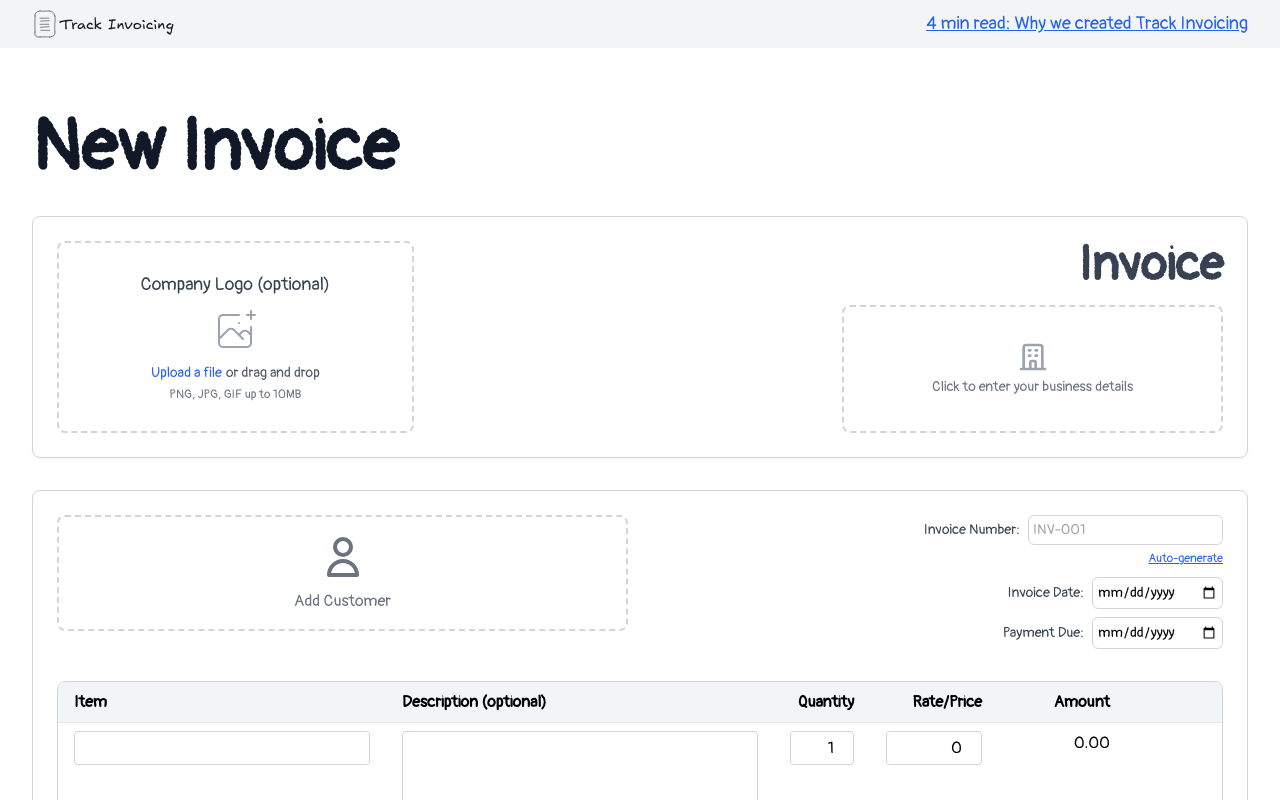
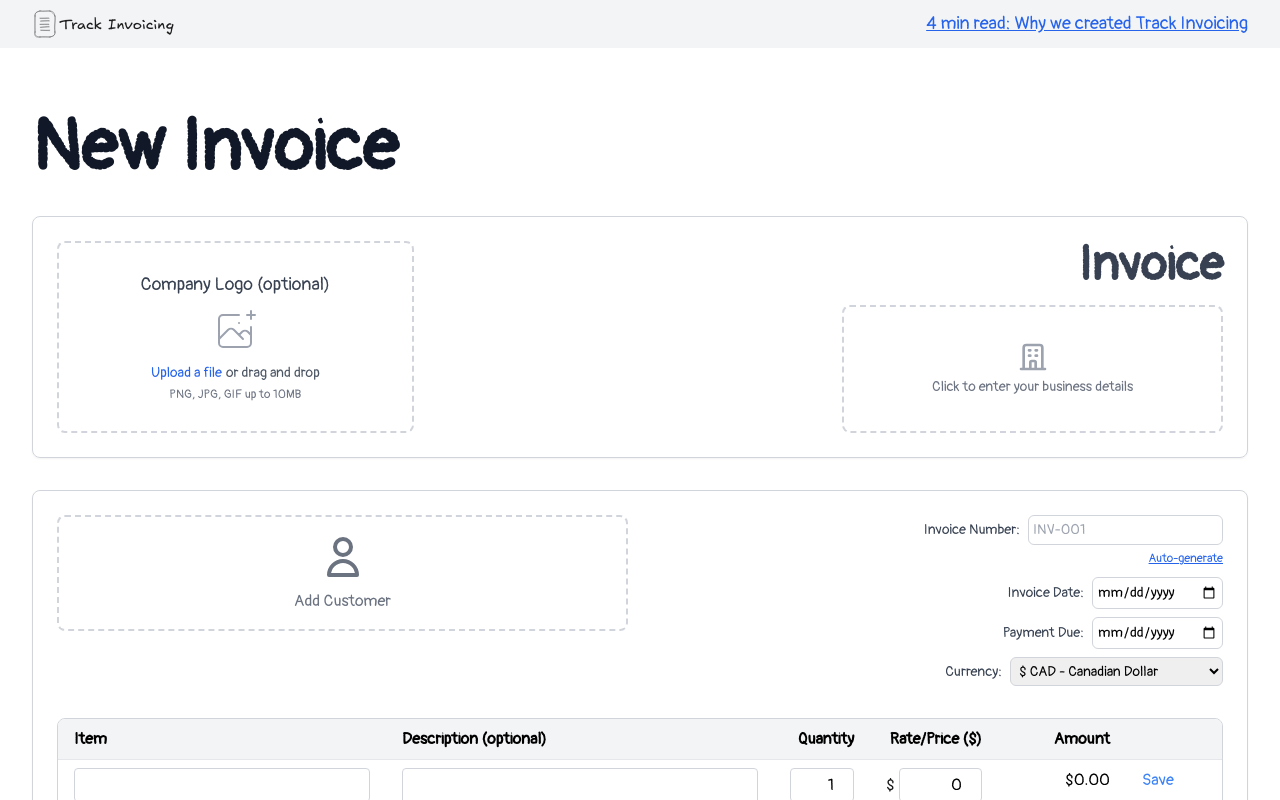
Before and after one commit to zhaomi21/invoicing-app, a Next.js app: page /create-invoice in a window 1280 px wide. Shown: the top 800 px of the page. Built offline with nearby package versions, Linux system fonts and the light colour scheme.

Commit message:
more changes

```diff
--- a/app/create-invoice/page.tsx
+++ b/app/create-invoice/page.tsx
@@ -1,5 +1,5 @@
 'use client';
-import { useState, useRef, useEffect } from 'react';
+import { useState, useRef, useEffect, useCallback } from 'react';
 import Link from "next/link";
 import Image from 'next/image';
 import { createPortal } from 'react-dom';
@@ -31,6 +31,33 @@ interface LineItem {
   quantity: number;
   rate: number;
 }
+
+interface Currency {
+  code: string;
+  name: string;
+  symbol: string;
+}
+
+// Add this new interface for the saved product/service
+interface SavedItem {
+  item: string;
+  description: string;
+  rate: number;
+}
+
+// Update the commonCurrencies array with CAD at the top and $ as the symbol
+const commonCurrencies: Currency[] = [
+  { code: 'CAD', name: 'Canadian Dollar', symbol: '$' },
+  { code: 'USD', name: 'US Dollar', symbol: '$' },
+  { code: 'EUR', name: 'Euro', symbol: '€' },
+  { code: 'GBP', name: 'British Pound', symbol: '£' },
+  { code: 'JPY', name: 'Japanese Yen', symbol: '¥' },
+  { code: 'AUD', name: 'Australian Dollar', symbol: 'A$' },
+  { code: 'CHF', name: 'Swiss Franc', symbol: 'CHF' },
+  { code: 'CNY', name: 'Chinese Yuan', symbol: '¥' },
+  { code: 'SEK', name: 'Swedish Krona', symbol: 'kr' },
+  { code: 'NZD', name: 'New Zealand Dollar', symbol: 'NZ$' },
+];
 
 function Portal({ children }: { children: React.ReactNode }) {
   const [mounted, setMounted] = useState(false);
@@ -90,8 +117,25 @@ function InvoicePreviewModal({ isOpen, onClose, children }: { isOpen: boolean; o
           <button onClick={onClose} className="text-2xl">&times;</button>
         </div>
         <div className="w-[210mm] h-[297mm] mx-auto bg-white shadow-lg overflow-hidden">
-          <div className="w-full h-full p-[1cm] overflow-auto">
-            {applyStyle(children(selectedStyle))}
+          <div className="w-full h-full p-[1cm] overflow-auto flex flex-col">
+            {applyStyle(
+              <>
+                {children(selectedStyle)}
+                <Link href="https://trackinvoicing.com" target="_blank" rel="noopener noreferrer" className="mt-auto">
+                  <div className="h-16 border-t border-gray-200 bg-gray-50 hover:bg-gray-100 transition-colors duration-300">
+                    <div className="flex items-center justify-center h-full space-x-4">
+                      <span className="text-lg font-semibold text-gray-700">Powered by</span>
+                      <Image
+                        src="/logo.svg"  // Make sure this path is correct
+                        alt="Track Invoicing Logo"
+                        width={150}
+                        height={40}
+                      />
+                    </div>
+                  </div>
+                </Link>
+              </>
+            )}
           </div>
         </div>
       </div>
@@ -138,6 +182,35 @@ export default function CreateInvoice() {
   const [discountRate, setDiscountRate] = useState<number>(0);
   const [isDiscountEnabled, setIsDiscountEnabled] = useState<boolean>(false);
   const [isPreviewOpen, setIsPreviewOpen] = useState(false);
+  const [selectedCurrency, setSelectedCurrency] = useState<Currency>(commonCurrencies[0]);
+  const [savedItems, setSavedItems] = useState<SavedItem[]>([]);
+  const [isSaveModalOpen, setIsSaveModalOpen] = useState(false);
+  const [currentSaveItem, setCurrentSaveItem] = useState<SavedItem>({ item: '', description: '', rate: 0 });
+
+  console.log('Component rendering');
+
+  const openSaveModal = useCallback((item: LineItem) => {
+    console.log('openSaveModal called with item:', item);
+    setCurrentSaveItem({
+      item: item.item,
+      description: item.description,
+      rate: item.rate
+    });
+    setIsSaveModalOpen(true);
+  }, []);
+
+  const closeSaveModal = useCallback(() => {
+    setIsSaveModalOpen(false);
+    setCurrentSaveItem({ item: '', description: '', rate: 0 });
+  }, []);
+
+  const handleSaveItem = useCallback((e: React.FormEvent<HTMLFormElement>) => {
+    e.preventDefault();
+    setSavedItems(prevItems => [...prevItems, currentSaveItem]);
+    closeSaveModal();
+  }, [currentSaveItem, closeSaveModal]);
+
+  console.log('openSaveModal function:', openSaveModal);
 
   useEffect(() => {
     const handleClickOutside = (event: MouseEvent) => {
@@ -476,7 +549,7 @@ export default function CreateInvoice() {
                 </button>
               </div>
               <div className="w-1/2 pl-3 flex flex-col justify-start items-end">
-                <div className="text-right">
+                <div className="text-right w-full">
                   <div className="mb-2">
                     <label htmlFor="invoiceNumber" className="text-sm font-medium text-gray-700">Invoice Number:</label>
                     <input
@@ -521,6 +594,21 @@ export default function CreateInvoice() {
                       {isDateOptionsVisible && <QuickDateOptions />}
                     </div>
                   </div>
+                  <div className="mb-2">
+                    <label htmlFor="currency" className="text-sm font-medium text-gray-700">Currency:</label>
+                    <select
+                      id="currency"
+                      value={selectedCurrency.code}
+                      onChange={(e) => setSelectedCurrency(commonCurrencies.find(c => c.code === e.target.value) || commonCurrencies[0])}
+                      className="ml-2 p-1 border border-gray-300 rounded-md text-sm text-black"
+                    >
+                      {commonCurrencies.map((currency) => (
+                        <option key={currency.code} value={currency.code}>
+                          {currency.symbol} {currency.code} - {currency.name}
+                        </option>
+                      ))}
+                    </select>
+                  </div>
                 </div>
               </div>
             </div>
@@ -533,7 +621,7 @@ export default function CreateInvoice() {
                     <th className="px-4 py-2 text-left font-bold text-black">Item</th>
                     <th className="px-4 py-2 text-left font-bold text-black w-1/3">Description (optional)</th>
                     <th className="px-4 py-2 text-right font-bold text-black w-24">Quantity</th>
-                    <th className="px-4 py-2 text-right font-bold text-black w-32">Rate/Price</th>
+                    <th className="px-4 py-2 text-right font-bold text-black w-32">Rate/Price ({selectedCurrency.symbol})</th>
                     <th className="px-4 py-2 text-right font-bold text-black w-32">Amount</th>
                     <th className="px-4 py-2 font-bold text-black w-24"></th>
                   </tr>
@@ -567,6 +655,8 @@ export default function CreateInvoice() {
                         />
                       </td>
                       <td className="px-4 py-2 align-top">
+                        <div className="flex items-center">
+                          <span className="mr-1">{selectedCurrency.symbol}</span>
                           <input
                             type="number"
                             value={item.rate}
@@ -574,16 +664,31 @@ export default function CreateInvoice() {
                             className="w-full p-1 border border-gray-300 rounded text-right text-black"
                             step="0.01"
                           />
+                        </div>
                       </td>
                       <td className="px-4 py-2 text-right align-top text-black">
-                        {(item.quantity * item.rate).toFixed(2)}
+                        {selectedCurrency.symbol}{(item.quantity * item.rate).toFixed(2)}
                       </td>
                       <td className="px-4 py-2 align-top">
+                        <div className="flex items-center space-x-2">
+                          <button
+                            onClick={() => {
+                              console.log('Save button clicked', item);
+                              openSaveModal(item);
+                            }}
+                            className="text-blue-500 hover:text-blue-700"
+                          >
+                            Save
+                          </button>
                           {lineItems.length > 1 && (
-                          <button onClick={() => removeLineItem(index)} className="text-red-500 hover:text-red-700">
+                            <button
+                              onClick={() => removeLineItem(index)}
+                              className="text-red-500 hover:text-red-700"
+                            >
                               Remove
                             </button>
                           )}
+                        </div>
                       </td>
                     </tr>
                   ))}
@@ -602,7 +707,7 @@ export default function CreateInvoice() {
                   <div className="border-t border-gray-200 pt-4">
                     <div className="flex justify-between mb-2">
                       <span className="font-medium">Subtotal:</span>
-                      <span className="text-black">${calculateTotals().subtotal.toFixed(2)}</span>
+                      <span className="text-black">{selectedCurrency.symbol}{calculateTotals().subtotal.toFixed(2)}</span>
                     </div>
                     <div className="flex items-center mb-2">
                       <input
@@ -631,7 +736,7 @@ export default function CreateInvoice() {
                     {isDiscountEnabled && (
                       <div className="flex justify-between mb-2">
                         <span className="font-medium">Discount ({discountRate}%):</span>
-                        <span className="text-black">-${calculateTotals().discountAmount.toFixed(2)}</span>
+                        <span className="text-black">-{selectedCurrency.symbol}{calculateTotals().discountAmount.toFixed(2)}</span>
                       </div>
                     )}
                     <div className="flex items-center mb-2">
@@ -659,12 +764,12 @@ export default function CreateInvoice() {
                     {isTaxEnabled && (
                       <div className="flex justify-between mb-2">
                         <span className="font-medium">Tax:</span>
-                        <span className="text-black">${calculateTotals().taxAmount.toFixed(2)}</span>
+                        <span className="text-black">{selectedCurrency.symbol}{calculateTotals().taxAmount.toFixed(2)}</span>
                       </div>
                     )}
                     <div className="flex justify-between border-t border-gray-200 pt-2 mt-2">
                       <span className="font-bold">Total:</span>
-                      <span className="font-bold text-black">${calculateTotals().total.toFixed(2)}</span>
+                      <span className="font-bold text-black">{selectedCurrency.symbol}{calculateTotals().total.toFixed(2)}</span>
                     </div>
                   </div>
                 </div>
@@ -790,7 +895,8 @@ export default function CreateInvoice() {
                 <div className={`${style === 'modern' ? 'bg-white' : 'bg-gray-100'} p-4 rounded-lg`}>
                   <p className="mb-2"><span className="font-semibold">Invoice Number:</span> {invoiceNumber}</p>
                   <p className="mb-2"><span className="font-semibold">Invoice Date:</span> {invoiceDate}</p>
-                  <p><span className="font-semibold">Payment Due:</span> {paymentDueDate}</p>
+                  <p className="mb-2"><span className="font-semibold">Payment Due:</span> {paymentDueDate}</p>
+                  <p><span className="font-semibold">Currency:</span> {selectedCurrency.code} ({selectedCurrency.symbol})</p>
                 </div>
               </div>
             </div>
@@ -802,7 +908,7 @@ export default function CreateInvoice() {
                   <th className="px-3 py-2 text-left font-semibold w-2/5">Item</th>
                   <th className="px-3 py-2 text-left font-semibold w-2/5">Description</th>
                   <th className="px-3 py-2 text-right font-semibold w-16">Quantity</th>
-                  <th className="px-3 py-2 text-right font-semibold w-24">Rate/Price</th>
+                  <th className="px-3 py-2 text-right font-semibold w-24">Rate/Price ({selectedCurrency.code})</th>
                   <th className="px-3 py-2 text-right font-semibold w-24">Amount</th>
                 </tr>
               </thead>
@@ -812,8 +918,8 @@ export default function CreateInvoice() {
                     <td className="px-3 py-2 align-top">{item.item}</td>
                     <td className="px-3 py-2 align-top">{item.description}</td>
                     <td className="px-3 py-2 text-right align-top">{item.quantity}</td>
-                    <td className="px-3 py-2 text-right align-top">${item.rate.toFixed(2)}</td>
-                    <td className="px-3 py-2 text-right align-top">${(item.quantity * item.rate).toFixed(2)}</td>
+                    <td className="px-3 py-2 text-right align-top">{selectedCurrency.symbol}{item.rate.toFixed(2)}</td>
+                    <td className="px-3 py-2 text-right align-top">{selectedCurrency.symbol}{(item.quantity * item.rate).toFixed(2)}</td>
                   </tr>
                 ))}
               </tbody>
@@ -825,23 +931,23 @@ export default function CreateInvoice() {
                 <div className="border-t border-gray-200 pt-4">
                   <div className="flex justify-between mb-2 text-sm">
                     <span className="font-medium">Subtotal:</span>
-                    <span>${calculateTotals().subtotal.toFixed(2)}</span>
+                    <span>{selectedCurrency.symbol}{calculateTotals().subtotal.toFixed(2)} {selectedCurrency.code}</span>
                   </div>
                   {isDiscountEnabled && (
                     <div className="flex justify-between mb-2 text-sm">
                       <span className="font-medium">Discount ({discountRate}%):</span>
-                      <span className="text-red-600">-${calculateTotals().discountAmount.toFixed(2)}</span>
+                      <span className="text-red-600">-{selectedCurrency.symbol}{calculateTotals().discountAmount.toFixed(2)} {selectedCurrency.code}</span>
                     </div>
                   )}
                   {isTaxEnabled && (
                     <div className="flex justify-between mb-2 text-sm">
                       <span className="font-medium">Tax ({taxRate}%):</span>
-                      <span>${calculateTotals().taxAmount.toFixed(2)}</span>
+                      <span>{selectedCurrency.symbol}{calculateTotals().taxAmount.toFixed(2)} {selectedCurrency.code}</span>
                     </div>
                   )}
                   <div className={`flex justify-between border-t border-gray-200 pt-2 mt-2 ${style === 'modern' ? 'text-blue-600' : ''}`}>
                     <span className="font-bold text-lg">Total:</span>
-                    <span className="font-bold text-lg">${calculateTotals().total.toFixed(2)}</span>
+                    <span className="font-bold text-lg">{selectedCurrency.symbol}{calculateTotals().total.toFixed(2)} {selectedCurrency.code}</span>
                   </div>
                 </div>
               </div>
@@ -1101,6 +1207,71 @@ export default function CreateInvoice() {
         </div>
       )}
 
+      {/* Add this new modal for saving items */}
+      {isSaveModalOpen && (
+        <div className="fixed inset-0 bg-gray-600 bg-opacity-50 overflow-y-auto h-full w-full flex items-center justify-center z-50">
+          <div className="bg-white p-8 rounded-lg shadow-xl max-w-md w-full">
+            <h2 className="text-2xl font-bold mb-4 text-black">Save product/service</h2>
+            <form onSubmit={handleSaveItem}>
+              <div className="mb-4">
+                <label htmlFor="saveItem" className="block text-sm font-medium text-gray-700 mb-1">
+                  Item
+                </label>
+                <input
+                  type="text"
+                  id="saveItem"
+                  value={currentSaveItem.item}
+                  onChange={(e) => setCurrentSaveItem({...currentSaveItem, item: e.target.value})}
+                  className="w-full p-2 border border-gray-300 rounded-md text-black"
+                  required
+                />
+              </div>
+              <div className="mb-4">
+                <label htmlFor="saveDescription" className="block text-sm font-medium text-gray-700 mb-1">
+                  Description
+                </label>
+                <textarea
+                  id="saveDescription"
+                  value={currentSaveItem.description}
+                  onChange={(e) => setCurrentSaveItem({...currentSaveItem, description: e.target.value})}
+                  className="w-full p-2 border border-gray-300 rounded-md text-black"
+                  rows={3}
+                />
+              </div>
+              <div className="mb-4">
+                <label htmlFor="saveRate" className="block text-sm font-medium text-gray-700 mb-1">
+                  Unit Price ({selectedCurrency.symbol})
+                </label>
+                <input
+                  type="number"
+                  id="saveRate"
+                  value={currentSaveItem.rate}
+                  onChange={(e) => setCurrentSaveItem({...currentSaveItem, rate: parseFloat(e.target.value)})}
+                  className="w-full p-2 border border-gray-300 rounded-md text-black"
+                  step="0.01"
+                  required
+                />
+              </div>
+              <div className="flex justify-end">
+                <button
+                  type="button"
+                  onClick={closeSaveModal}
+                  className="mr-2 px-4 py-2 text-sm font-medium text-gray-700 bg-gray-100 rounded-md hover:bg-gray-200 focus:outline-none focus-visible:ring-2 focus-visible:ring-offset-2 focus-visible:ring-blue-500"
+                >
+                  Cancel
+                </button>
+                <button
+                  type="submit"
+                  className="px-4 py-2 text-sm font-medium text-white bg-blue-600 rounded-md hover:bg-blue-700 focus:outline-none focus-visible:ring-2 focus-visible:ring-offset-2 focus-visible:ring-blue-500"
+                >
+                  Save
+                </button>
+              </div>
+            </form>
+          </div>
+        </div>
+      )}
+
       <footer className="bg-gray-100 py-4 px-4 sm:px-6 lg:px-8">
         <div className="max-w-7xl mx-auto text-center text-sm text-gray-500">
           © 2023 Track Invoicing. All rights reserved.
```
Lines whose indentation alone changed are shown as unchanged.
